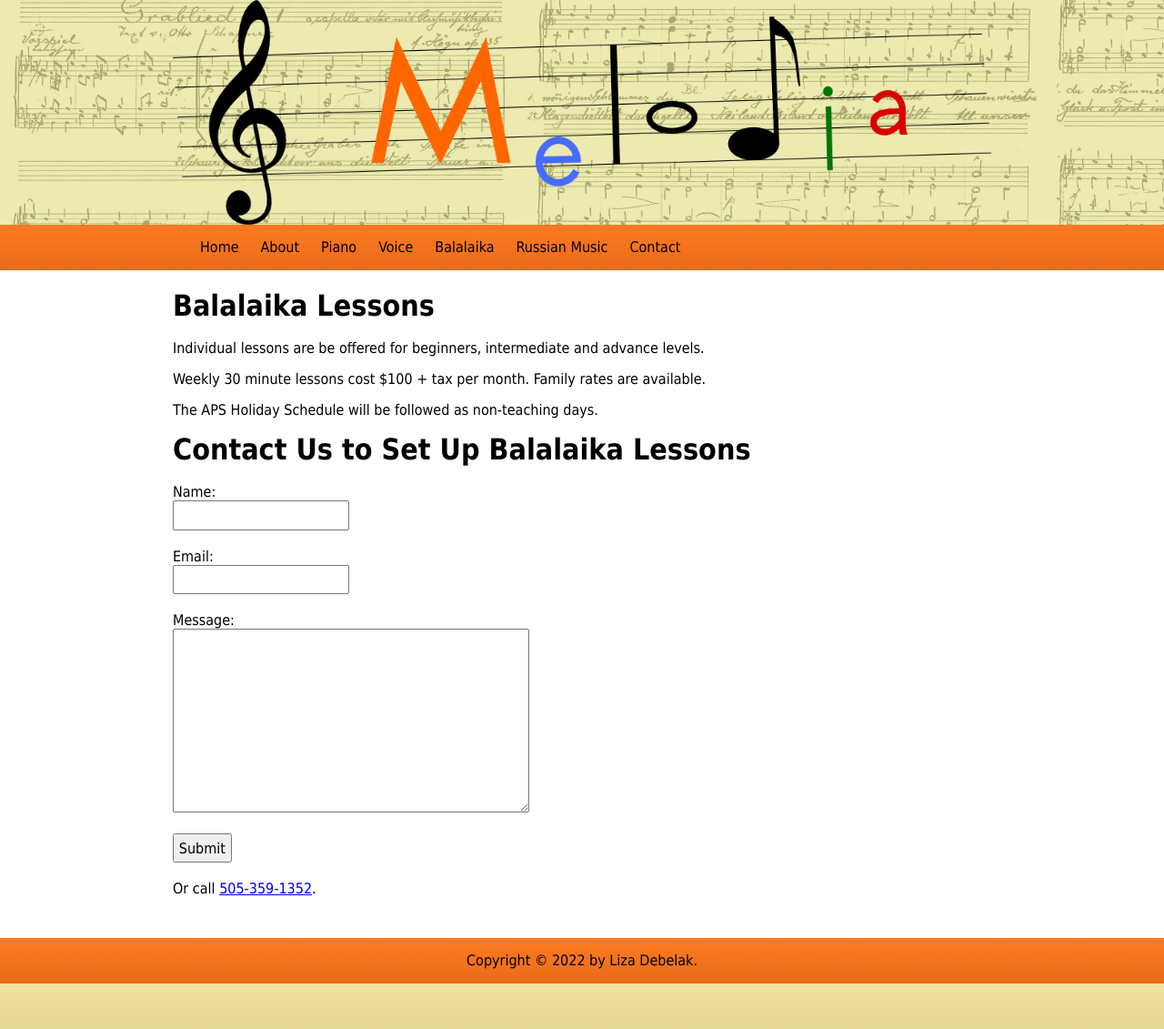
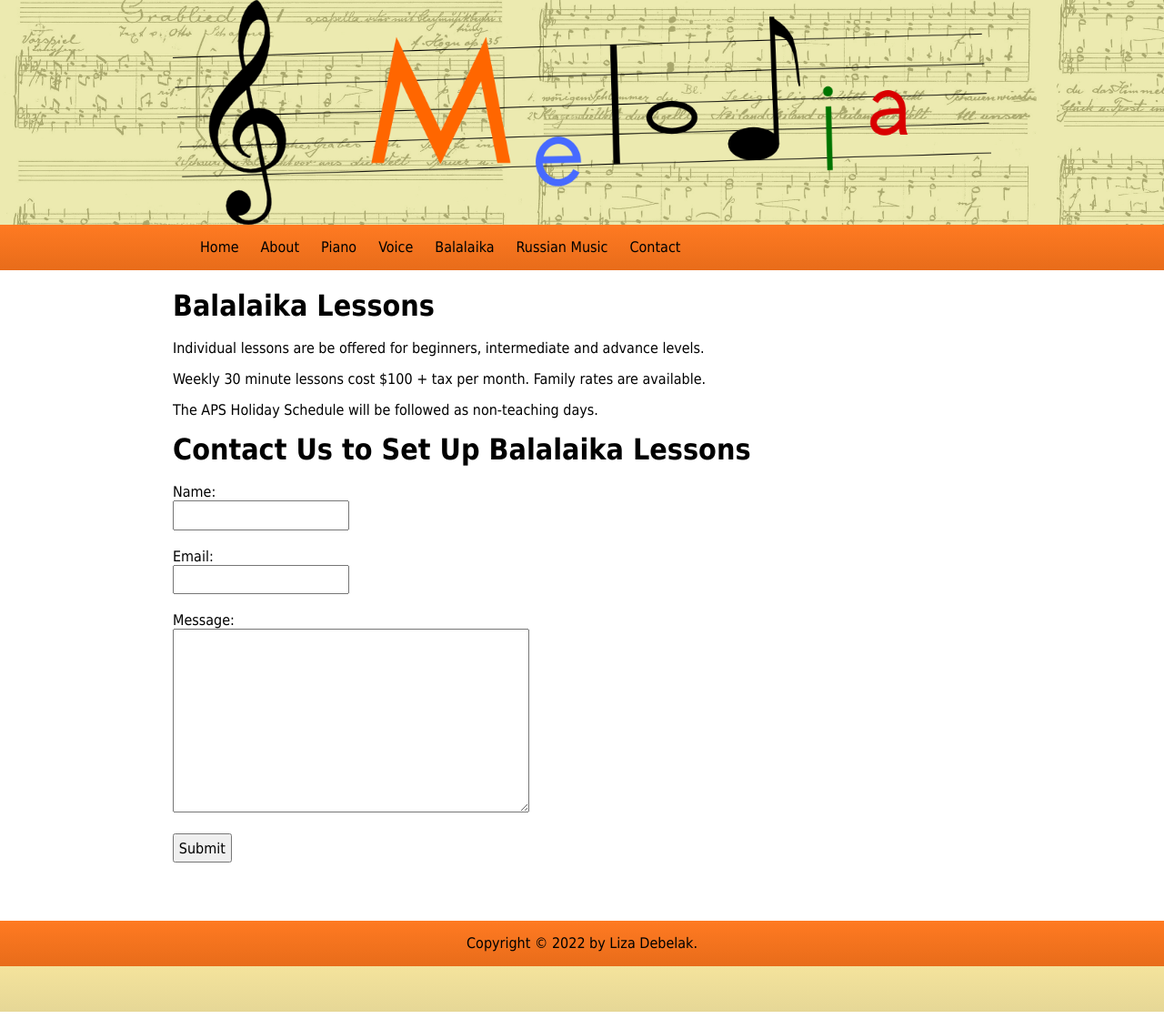
Before and after one commit to ericdebelak/melodia-static, a Jekyll site: the page built from balalaikalessons.md, in a window 1280 px wide. Shown: the whole page at 91% size. Built offline with Jekyll 4.4.1, drawn with Linux system fonts in a browser that asks for light colours; nearby versions of some CDN libraries.

Commit message:
Update contact-form.html

```diff
--- a/_includes/contact-form.html
+++ b/_includes/contact-form.html
@@ -8,7 +8,6 @@
   <input type="submit" name="submit" value="Submit">
 </form>
 <br />
-Or call <a href="tel:505-359-1352">505-359-1352</a>.
 <script src="//cdnjs.cloudflare.com/ajax/libs/jquery.form/3.51/jquery.form.min.js"></script>
 <script src="//ajax.aspnetcdn.com/ajax/jquery.validate/1.11.1/jquery.validate.min.js"></script>
 <script src="//ajax.aspnetcdn.com/ajax/jquery.validate/1.12.0/additional-methods.min.js"></script>
```
